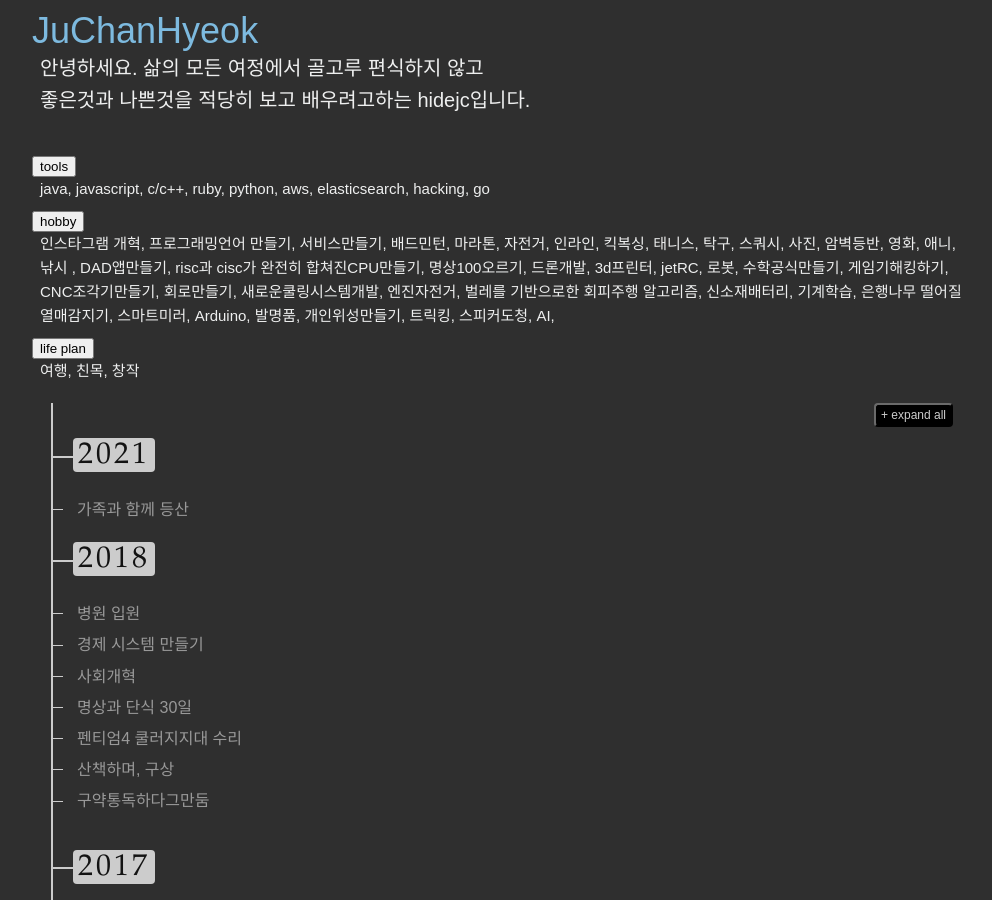
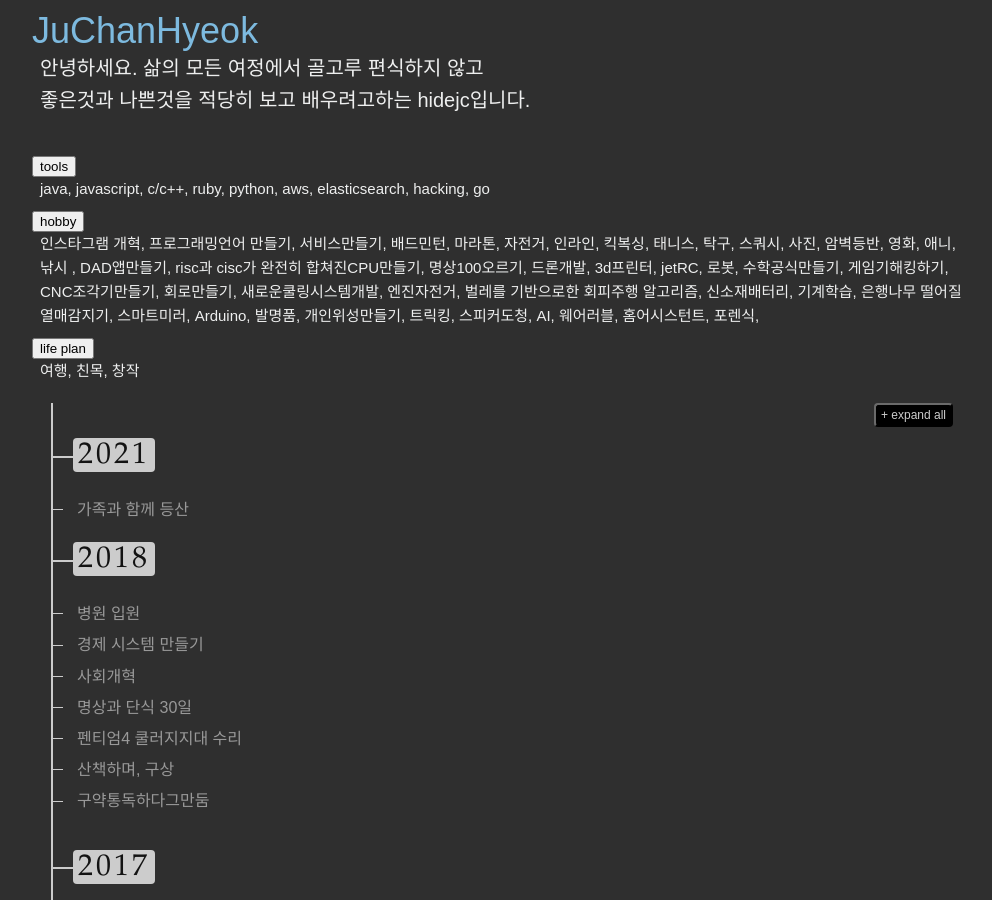
Before and after one commit to hemkr/hemkr.github.io, a Jekyll site: the page about/index.html, which Jekyll copies as it is, in a window 1280 px wide and 900 px high. Shown: the whole window, without its empty margins (138-1130 px from the left). Built offline with Jekyll 4.4.1, drawn with Linux system fonts in a browser that asks for light colours; nearby versions of some CDN libraries.

Commit message:
about update

```diff
--- a/about/index.html
+++ b/about/index.html
@@ -22,7 +22,7 @@
 <button class="timelineEventContainer">hobby</button>
 	<p>인스타그램 개혁, 프로그래밍언어 만들기, 서비스만들기, 배드민턴, 마라톤, 자전거, 인라인, 킥복싱, 태니스, 탁구, 스쿼시, 사진, 암벽등반, 영화, 애니, 낚시
 , DAD앱만들기, risc과 cisc가 완전히 합쳐진CPU만들기, 명상100오르기, 드론개발, 3d프린터, jetRC, 로봇, 수학공식만들기, 게임기해킹하기, CNC조각기만들기, 회로만들기, 새로운쿨링시스템개발, 엔진자전거, 벌레를 기반으로한 회피주행 알고리즘, 신소재배터리, 기계학습,
-은행나무 떨어질 열매감지기, 스마트미러, Arduino, 발명품, 개인위성만들기, 트릭킹, 스피커도청, AI,
+은행나무 떨어질 열매감지기, 스마트미러, Arduino, 발명품, 개인위성만들기, 트릭킹, 스피커도청, AI, 웨어러블, 홈어시스턴트, 포렌식,
 	</p>
 
 <button class="timelineSectionMarker">life plan</button><br>
```
